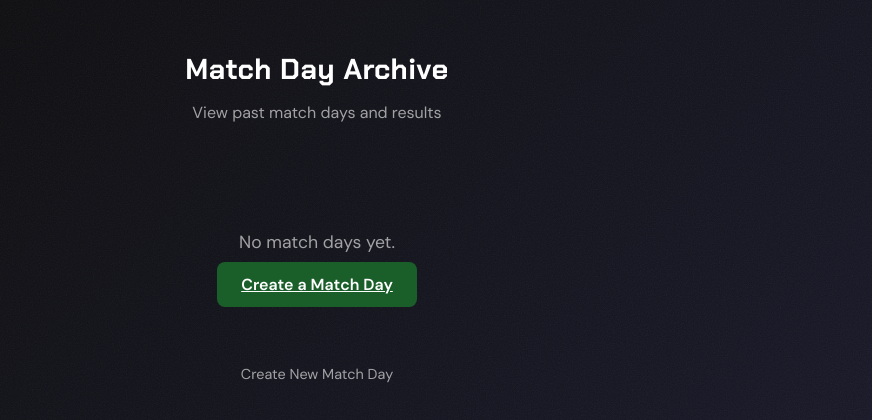
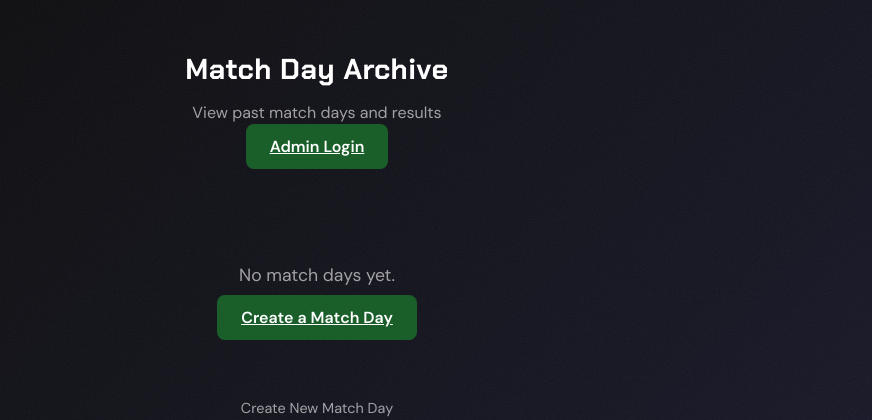
Before and after one commit to davesie/tennis-scoring, a FastAPI app: page /archive in a window 1280 px wide. Shown: the top 420 px of the page, without its empty margins (323-1195 px from the left). Run offline with FastAPI, Linux system fonts and the light colour scheme; data that the repository does not hold is empty.

Commit message:
Make archive the default landing page, add admin login link
- GET / now redirects unconditionally to /archive (public, no login wall)
- archive_page passes is_admin to template context
- Archive header shows "Admin Dashboard" if logged in, "Admin Login" if not
- Post-logout redirect changed from /admin/login to / (lands on archive)
- Fixed "Create New Match Day" links in archive to point to /admin

Co-Authored-By: Claude Sonnet 4.6 <noreply@anthropic.com>

```diff
--- a/app/main.py
+++ b/app/main.py
@@ -100,12 +100,9 @@ manager = ConnectionManager()
 
 # Page routes
 @app.get("/", response_class=HTMLResponse)
-async def home(request: Request, db: AsyncSession = Depends(get_db)):
-    """Home page - redirects to admin login if not authenticated."""
-    admin_session = await get_admin_session(request, db)
-    if not admin_session:
-        return RedirectResponse(url="/admin/login", status_code=302)
-    return RedirectResponse(url="/admin", status_code=302)
+async def home(request: Request):
+    """Home page - shows the public archive."""
+    return RedirectResponse(url="/archive", status_code=302)
 
 
 # Admin routes
@@ -202,7 +199,7 @@ async def admin_logout(request: Request, db: AsyncSession = Depends(get_db)):
     if session_id:
         await delete_admin_session(session_id, db)
 
-    response = RedirectResponse(url="/admin/login", status_code=303)
+    response = RedirectResponse(url="/", status_code=303)
     response.delete_cookie(key=ADMIN_SESSION_COOKIE)
     return response
 
@@ -631,9 +628,13 @@ async def archive_page(request: Request, db: AsyncSession = Depends(get_db)):
             "completed_matches": completed_matches,
         })
 
+    # Check if user is logged in as admin
+    admin_session = await get_admin_session(request, db)
+
     return templates.TemplateResponse("archive.html", {
         "request": request,
-        "match_days": archive
+        "match_days": archive,
+        "is_admin": admin_session is not None
     })
 
 
--- a/templates/archive.html
+++ b/templates/archive.html
@@ -11,6 +11,13 @@
         <header class="matchday-header">
             <h1>Match Day Archive</h1>
             <p class="archive-subtitle">View past match days and results</p>
+            <div style="margin-top: 0.5rem;">
+                {% if is_admin %}
+                <a href="/admin" class="btn btn-primary">Admin Dashboard</a>
+                {% else %}
+                <a href="/admin/login" class="btn btn-primary">Admin Login</a>
+                {% endif %}
+            </div>
         </header>
 
         {% if match_days %}
@@ -46,12 +53,12 @@
         {% else %}
         <div class="empty-archive">
             <p>No match days yet.</p>
-            <a href="/" class="btn btn-primary">Create a Match Day</a>
+            <a href="/admin" class="btn btn-primary">Create a Match Day</a>
         </div>
         {% endif %}
 
         <div class="back-link">
-            <a href="/">Create New Match Day</a>
+            <a href="/admin">Create New Match Day</a>
         </div>
     </div>
 </body>
```
